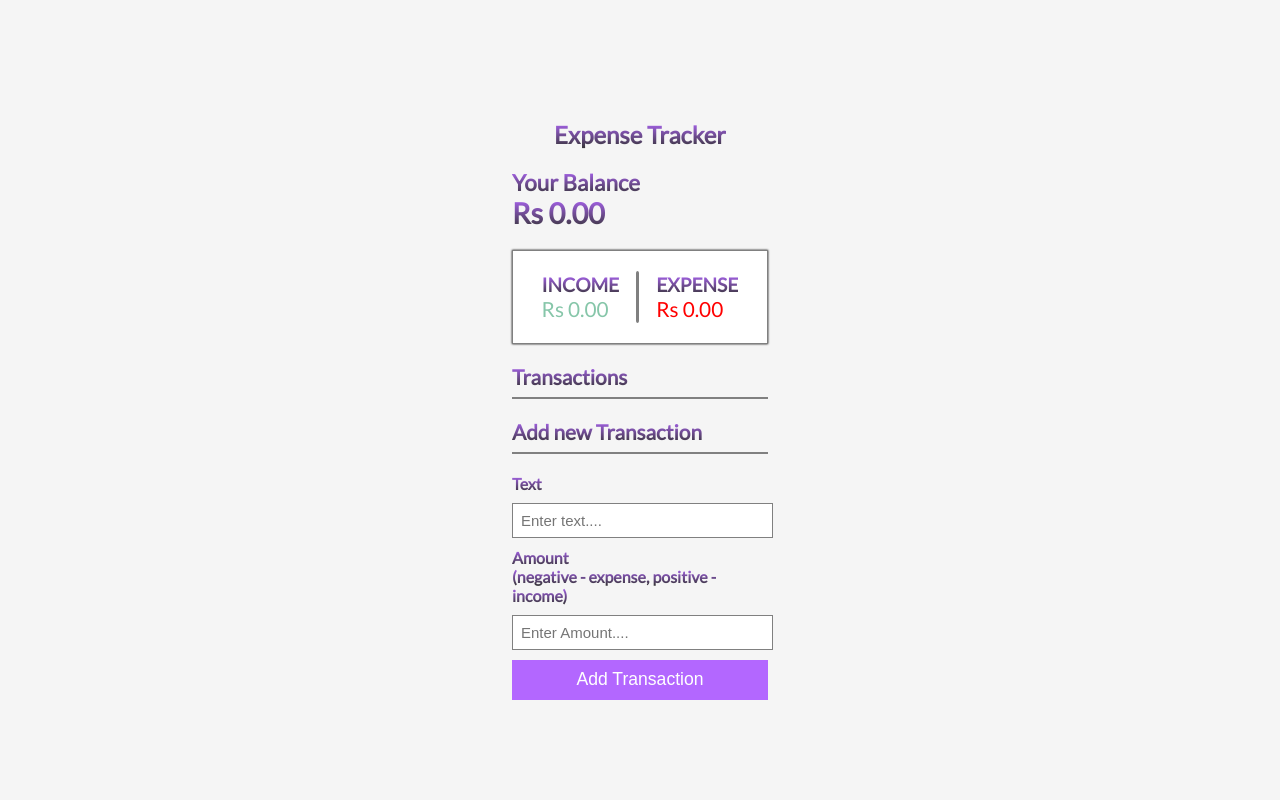
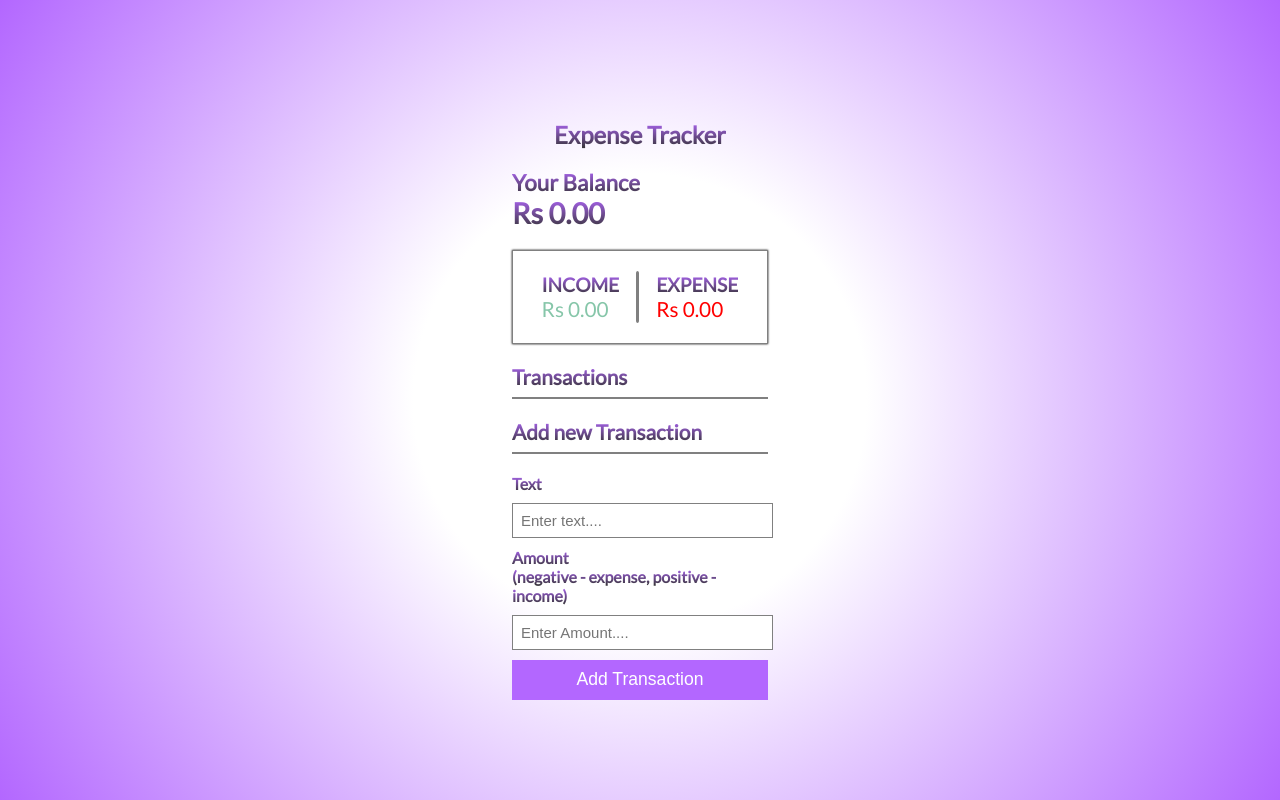
Before and after one commit to ks-vijai/Expense-Tracker, a React (Create React App) app: page / in a window 1280 px wide. Built offline with nearby package versions, Linux system fonts and the light colour scheme.

Commit message:
style: expense-tracker: add background css gradient
Signed-off-by: ks-vijai <vijaiks.19cse@kongu.edu>

```diff
--- a/src/App.css
+++ b/src/App.css
@@ -2,7 +2,12 @@
 
 .app {
   align-items: center;
-  background-color: #f5f5f5;
+  background: rgb(255, 255, 255);
+  background: radial-gradient(
+    circle,
+    rgba(255, 255, 255, 1) 30%,
+    rgba(179, 103, 255, 1) 100%
+  );
   display: flex;
   flex-direction: column;
   font-family: "Lato", sans-serif;
```
